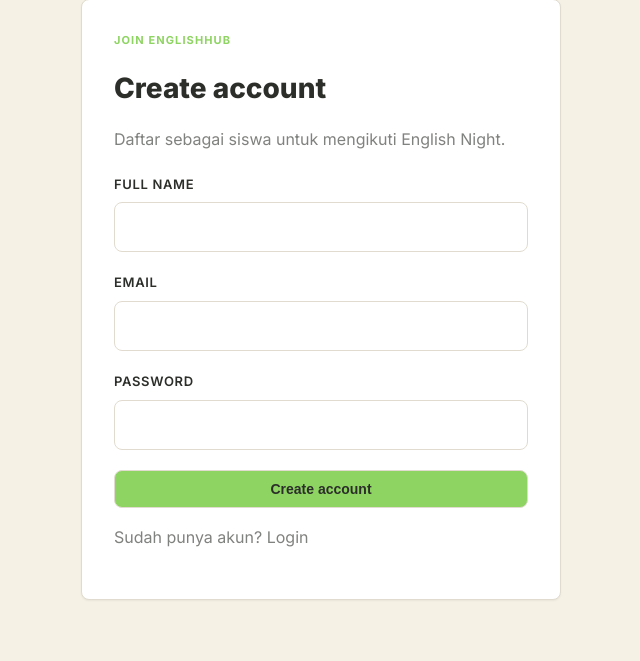
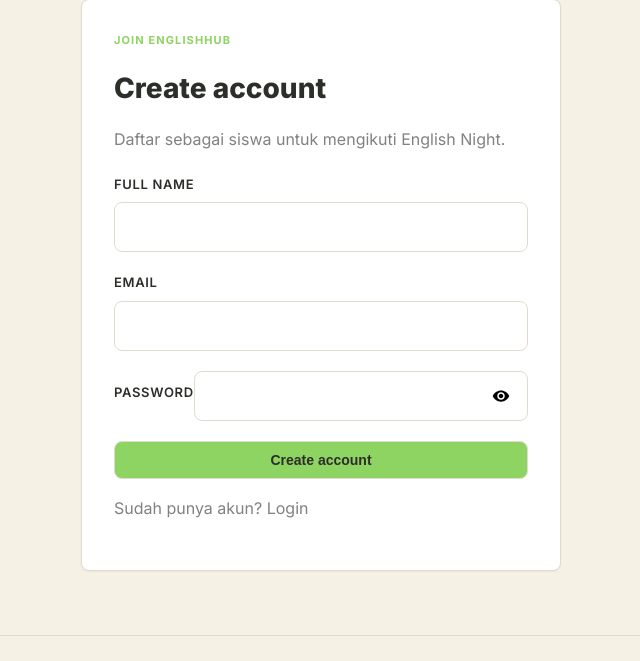
Before and after one commit to raihanffar-a11y/projek-sekolah, a PHP site: page /register.php in a window 1280 px wide. Shown: the part 113-774 px from the top of the page, without its empty margins (319-959 px from the left). Run offline with PHP 8.4, Linux system fonts and the light colour scheme.

Commit message:
Add show/hide password toggle on login and register forms

```diff
--- a/assets/app.js
+++ b/assets/app.js
@@ -3,3 +3,14 @@ document.querySelectorAll('[data-confirm]').forEach(el=>{
     if(!confirm(el.dataset.confirm || 'Lanjutkan tindakan ini?')) e.preventDefault();
   });
 });
+
+document.querySelectorAll('.toggle-password').forEach(btn=>{
+  btn.addEventListener('click',()=>{
+    const input=btn.closest('.field-toggle').querySelector('input');
+    const isPassword=input.type==='password';
+    input.type=isPassword?'text':'password';
+    btn.innerHTML=isPassword
+      ?'<svg viewBox="0 0 24 24"><path d="M1 12s3-3 5-3 5 3 5 3-5 3-5-3-5-3-5 3-5-3m17.72-3.65c.46-.47.86-1.04 1.16-1.69.2-.53.28-1.11.25-1.69l-.02-.23c-.02-.54-.14-1.08-.38-1.59-.33-.7-.88-1.3-1.52-1.62-1.03-.52-2.33-.77-3.64-.55l-1.3-.23c-.08-.02-.17-.04-.25-.04-.13 0-.26.02-.38.07l-1.86.88c-1.13.53-2.22 1.33-2.99 2.38-.31.42-.57.9-.77 1.42-.21.52-.35 1.08-.42 1.64-.08.6-.08 1.23-.06 1.85.02.58.15 1.13.38 1.64.33.73.88 1.35 1.53 1.67 1.02.52 2.31.77 3.62.55l1.3.23c.08.02.17.04.25.04.13 0 .26-.02.38-.07l1.86-.88c1.13-.53 2.22-1.33 2.99-2.38.31-.42.57-.9.77-1.42.21-.52.35-1.08.42-1.64.08-.6.08-1.23.06-1.85-.02-.57-.14-1.12-.37-1.63zM12 5.5c-3.6 0-5.1 3.2-5.1 7 0 .52.1 1.04.26 1.52l1.93.75c.51.2 1.04.4 1.58.61.21.08.42.14.62.14s.41-.06.62-.14c.54-.21 1.07-.41 1.58-.61l1.93-.75c.16-.48.26-1 .26-1.52 0-3.8-1.5-7-5.1-7z"/></svg>'
+      :'<svg viewBox="0 0 24 24"><path d="M12 4.5C7 4.5 2.73 7.61 1 12c1.73 4.39 6 7.5 11 7.5s9.27-3.11 11-7.5c-1.73-4.39-6-7.5-11-7.5zM12 17c-2.76 0-5-2.24-5-5s2.24-5 5-5 5 2.24 5 5-2.24 5-5 5zm0-8c-1.66 0-3 1.34-3 3s1.34 3 3 3 3-1.34 3-3-1.34-3-3-3z"/></svg>';
+  });
+});
--- a/assets/style.css
+++ b/assets/style.css
@@ -220,6 +220,27 @@ nav{display:flex;align-items:center;gap:28px;color:var(--muted);font-size:14px;f
 }
 .field input::placeholder{color:#B8B5A6}
 .field select{background-image:none;-webkit-appearance:none;appearance:none;}
+.field-toggle{
+  position:relative;
+  display:flex;
+  align-items:center;
+}
+.toggle-password{
+  position:absolute;
+  right:12px;
+  background:none;
+  border:none;
+  cursor:pointer;
+  padding:6px;
+  color:var(--muted);
+  font-size:14px;
+  line-height:1;
+  display:inline-flex;
+  align-items:center;
+  justify-content:center;
+}
+.toggle-password:hover{color:var(--ink);}
+.toggle-password svg{width:18px;height:18px;display:block;}
 .accent{color:var(--green);font-weight:700;}
 .code-input{text-transform:uppercase;}
 .alert{
--- a/login.php
+++ b/login.php
@@ -24,6 +24,6 @@ require __DIR__ . '/includes/header.php';
 <?php if($error): ?><div class="alert"><?= e($error) ?></div><?php endif; ?>
 <form method="post"><input type="hidden" name="csrf" value="<?= e(csrf_token()) ?>">
 <div class="field"><label>Email</label><input type="email" name="email" required></div>
-<div class="field"><label>Password</label><input type="password" name="password" required></div>
+<div class="field field-toggle"><label>Password</label><input type="password" name="password" required><button type="button" class="toggle-password" aria-toggle="password"><svg viewBox="0 0 24 24"><path d="M12 4.5C7 4.5 2.73 7.61 1 12c1.73 4.39 6 7.5 11 7.5s9.27-3.11 11-7.5c-1.73-4.39-6-7.5-11-7.5zM12 17c-2.76 0-5-2.24-5-5s2.24-5 5-5 5 2.24 5 5-2.24 5-5 5zm0-8c-1.66 0-3 1.34-3 3s1.34 3 3 3 3-1.34 3-3-1.34-3-3-3z"/></svg></button></div>
 <button class="button full">Login</button></form><p class="muted">Belum punya akun? <a href="<?= BASE_URL ?>/register.php">Daftar</a></p></div>
 <?php require __DIR__ . '/includes/footer.php'; ?>
--- a/register.php
+++ b/register.php
@@ -30,6 +30,6 @@ require __DIR__ . '/includes/header.php';
 <form method="post"><input type="hidden" name="csrf" value="<?= e(csrf_token()) ?>">
 <div class="field"><label>Full name</label><input name="name" maxlength="100" required value="<?= e($_POST['name'] ?? '') ?>"></div>
 <div class="field"><label>Email</label><input type="email" name="email" required value="<?= e($_POST['email'] ?? '') ?>"></div>
-<div class="field"><label>Password</label><input type="password" name="password" minlength="8" required></div>
+<div class="field field-toggle"><label>Password</label><input type="password" name="password" minlength="8" required><button type="button" class="toggle-password" aria-toggle="password"><svg viewBox="0 0 24 24"><path d="M12 4.5C7 4.5 2.73 7.61 1 12c1.73 4.39 6 7.5 11 7.5s9.27-3.11 11-7.5c-1.73-4.39-6-7.5-11-7.5zM12 17c-2.76 0-5-2.24-5-5s2.24-5 5-5 5 2.24 5 5-2.24 5-5 5zm0-8c-1.66 0-3 1.34-3 3s1.34 3 3 3 3-1.34 3-3-1.34-3-3-3z"/></svg></button></div>
 <button class="button full">Create account</button></form><p class="muted">Sudah punya akun? <a href="<?= BASE_URL ?>/login.php">Login</a></p></div>
 <?php require __DIR__ . '/includes/footer.php'; ?>
```
